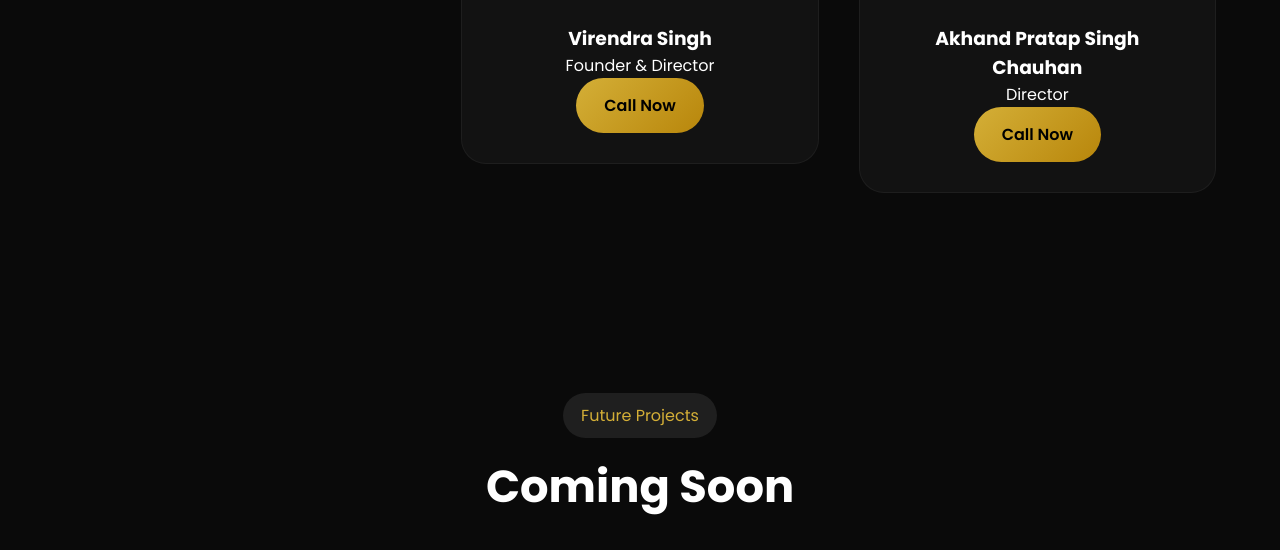
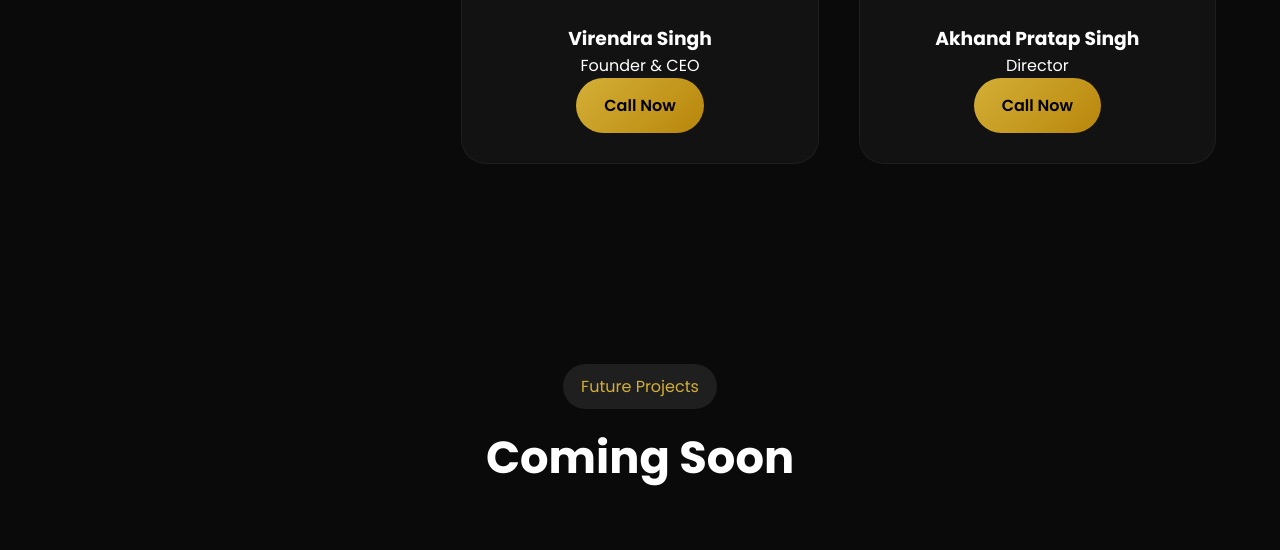
Before and after one commit to anjrol/AvaskaInfra.Pvt.Ltd, a plain HTML site: page index.html in a window 1280 px wide. Shown: the part 1354-1904 px from the top of the page. Drawn offline with Linux system fonts and the light colour scheme.

Commit message:
Update founder titles and image alt text

```diff
--- a/index.html
+++ b/index.html
@@ -205,7 +205,7 @@ class="founder-image">
 
 <h3>Virendra Singh</h3>
 
-<p>Founder & Director</p>
+<p>Founder & CEO</p>
 
 <a href="tel:+919026516317"
 class="btn-primary">
@@ -217,10 +217,10 @@ Call Now
 <div class="founder-card">
 
 <img src="assets/images/Director.png"
-alt="Akhand Pratap Singh Chauhan"
+alt="Akhand Pratap Singh"
 class="founder-image">
 
-<h3>Akhand Pratap Singh Chauhan</h3>
+<h3>Akhand Pratap Singh</h3>
 
 <p>Director</p>
 
```
